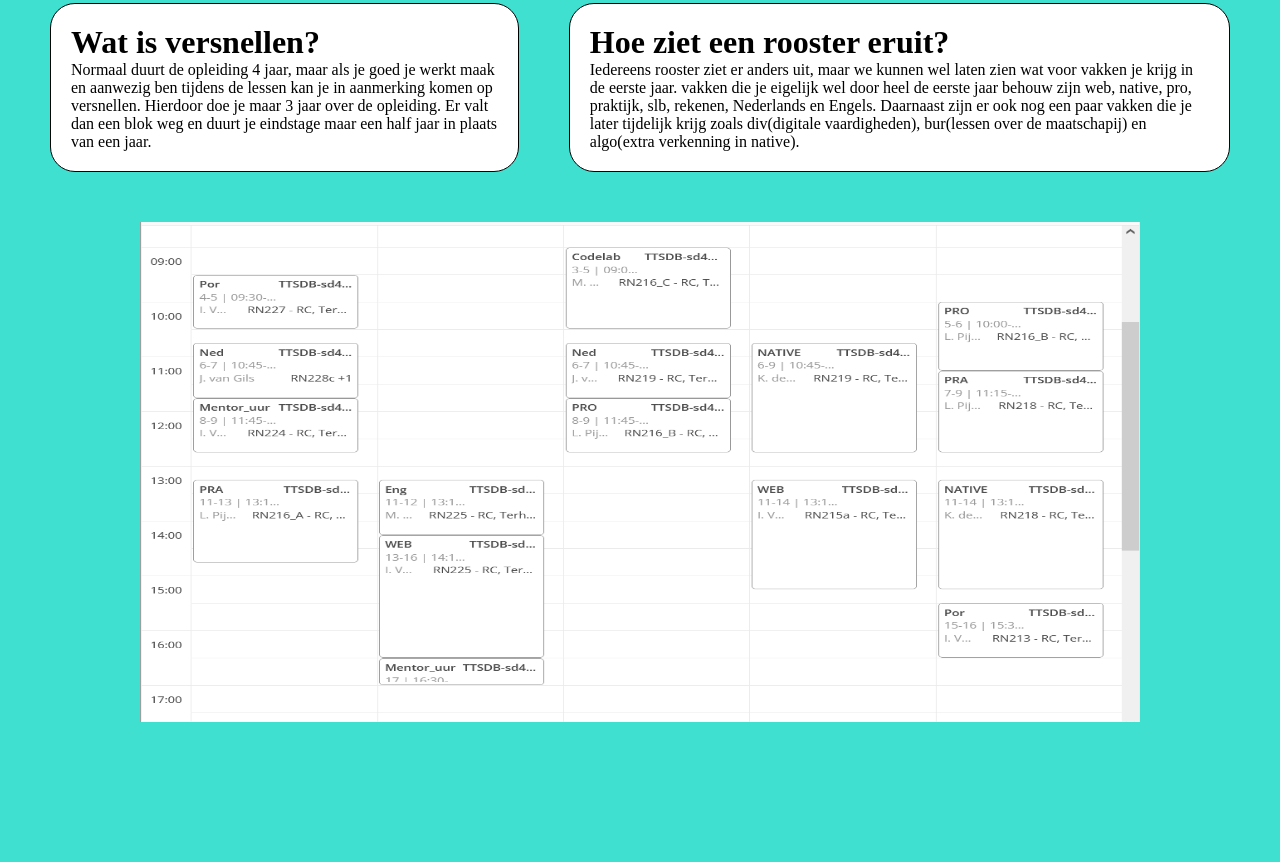
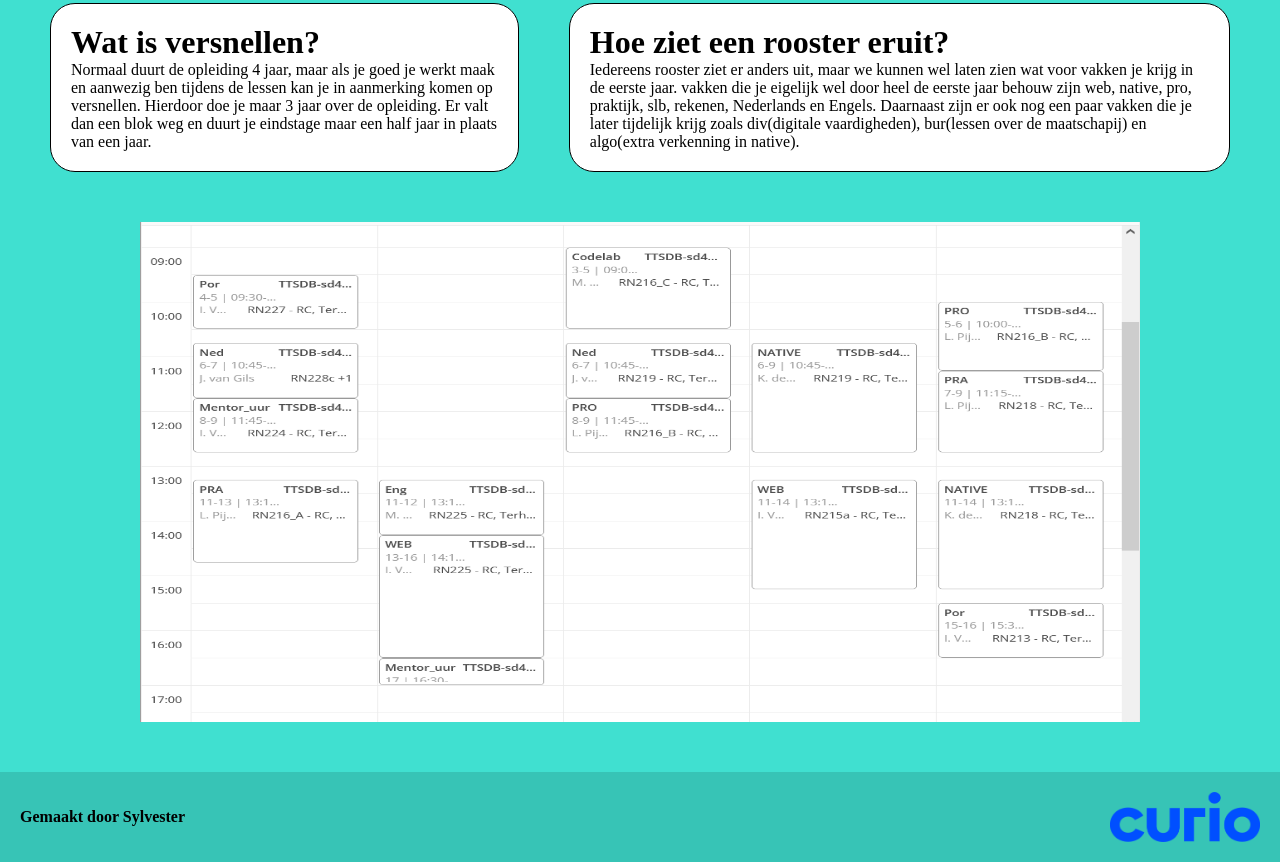
Before and after one commit to sylly36/Pra1C, a plain HTML site: page index.html in a window 1280 px wide. Shown: the part 1038-1900 px from the top of the page. Before the commit the page ends 1810 px from the top, so only its background shows below. Drawn offline with Linux system fonts and the light colour scheme.

Commit message:
Footer toegevoegt

```diff
--- a/index.html
+++ b/index.html
@@ -82,7 +82,8 @@
     </main>
 
     <footer>
-
+        <p>Gemaakt door Sylvester</p>
+        <img src="images/curio-13-midden-blauw-logo-rgb.png">
     </footer>
 </body>
 
--- a/style.css
+++ b/style.css
@@ -101,3 +101,23 @@ main{
 .rooster img{
     width: 1000px;
 }
+
+footer{
+    background-color: #37c4b6;
+    padding: 20px;
+    display: flex;
+    flex-direction: row;
+    justify-content: space-between;
+}
+
+footer p{
+    display: flex;
+    justify-content: center;
+    align-items: center;
+    font-weight: bold;
+}
+
+footer img{
+    width: 150px;
+    height: 50px;
+}
```
